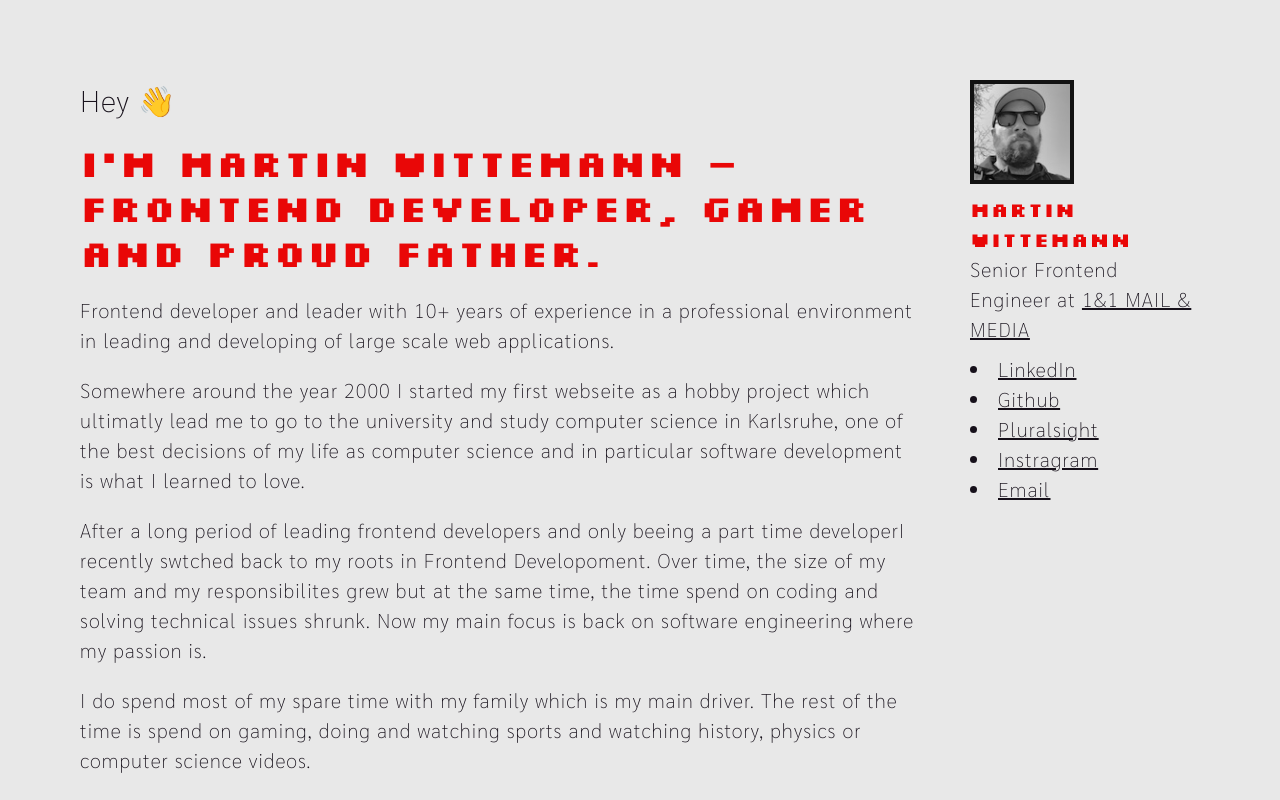
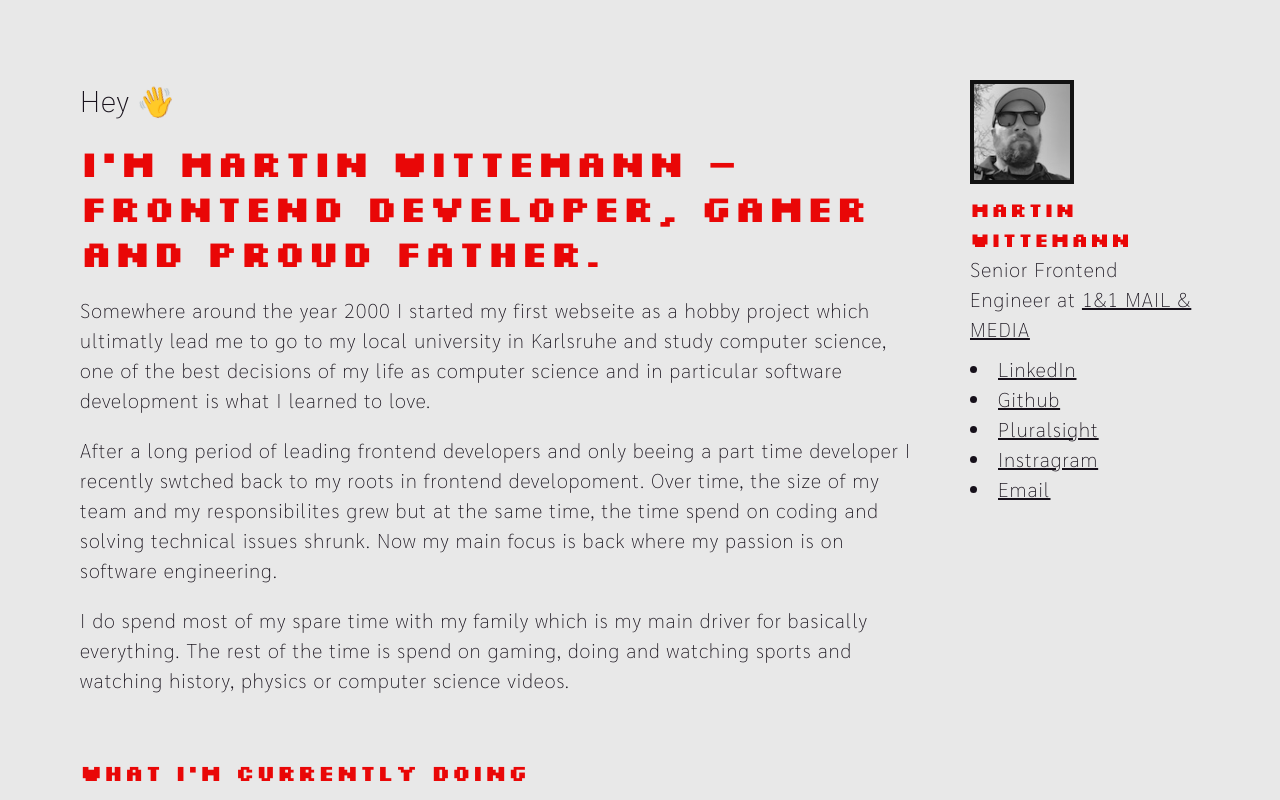
Before and after one commit to wittemann/martin-wittemann.de, a Next.js app: page / in a window 1280 px wide. Shown: the top 800 px of the page. Built offline with nearby package versions, Linux system fonts and the light colour scheme.

Commit message:
Minor update

```diff
--- a/components/about.tsx
+++ b/components/about.tsx
@@ -12,33 +12,28 @@ export default function About() {
         I&apos;m Martin Wittemann – Frontend developer, gamer and proud father.
       </h1>
 
-      <p>
-        Frontend developer and leader with 10+ years of experience in a
-        professional environment in leading and developing of large scale web
-        applications.
-      </p>
-
       <p className="mt-4">
         Somewhere around the year 2000 I started my first webseite as a hobby
-        project which ultimatly lead me to go to the university and study
-        computer science in Karlsruhe, one of the best decisions of my life as
-        computer science and in particular software development is what I
-        learned to love.
+        project which ultimatly lead me to go to my local university in
+        Karlsruhe and study computer science, one of the best decisions of my
+        life as computer science and in particular software development is what
+        I learned to love.
       </p>
 
       <p className="mt-4">
         After a long period of leading frontend developers and only beeing a
-        part time developerI recently swtched back to my roots in Frontend
-        Developoment. Over time, the size of my team and my responsibilites grew
+        part time developer I recently swtched back to my roots in frontend
+        developoment. Over time, the size of my team and my responsibilites grew
         but at the same time, the time spend on coding and solving technical
-        issues shrunk. Now my main focus is back on software engineering where
-        my passion is.
+        issues shrunk. Now my main focus is back where my passion is on software
+        engineering.
       </p>
 
       <p className="mt-4">
-        I do spend most of my spare time with my family which is my main driver.
-        The rest of the time is spend on gaming, doing and watching sports and
-        watching history, physics or computer science videos.
+        I do spend most of my spare time with my family which is my main driver
+        for basically everything. The rest of the time is spend on gaming, doing
+        and watching sports and watching history, physics or computer science
+        videos.
       </p>
     </header>
   );
```
